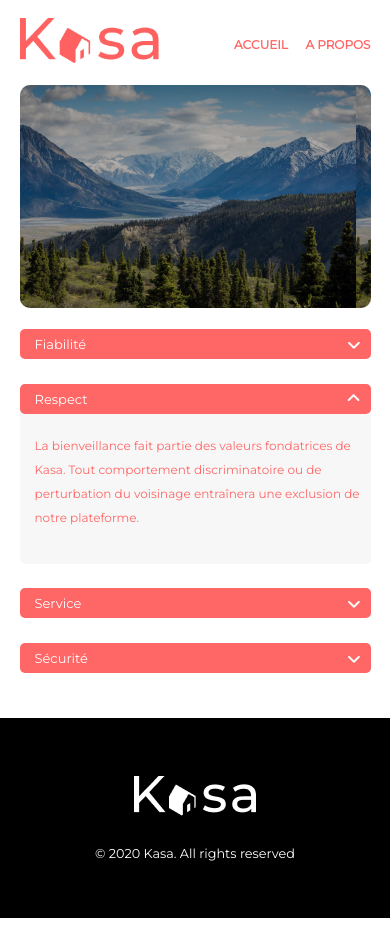
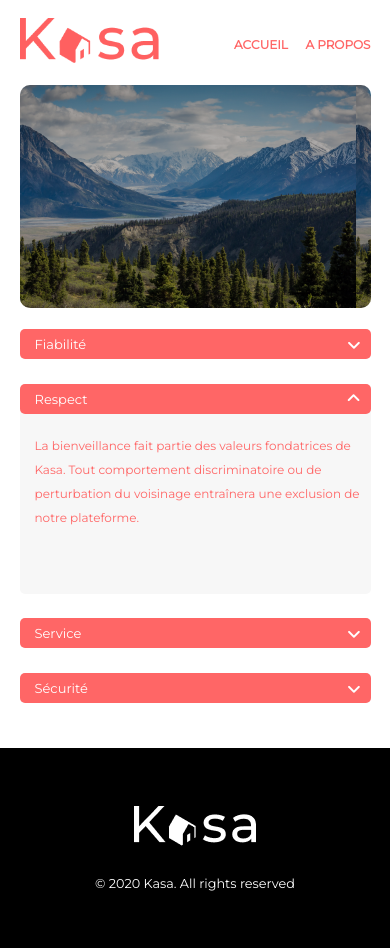
Before and after one commit to marie-lourdes/site-kasa, a React (Create React App) app in the folder Front-end/: page /about in a window 390 px wide. Before the commit the page ends 918 px from the top, so only its background shows below. Built offline with nearby package versions, Linux system fonts and the light colour scheme; no server answers.

Commit message:
collapseabout responsive mobile

```diff
--- a/Front-end/src/Atoms/Tag/StyledTag.js
+++ b/Front-end/src/Atoms/Tag/StyledTag.js
@@ -14,10 +14,10 @@ const StyledTag = styled.div`
    margin-right: 2%;
    box-sizing: border-box;
    white-space: nowrap;
-   min-width: 20%;
+   min-width: 25%;
    ${({ tagLittle }) => tagLittle &&
-      `min-width: 13%;
-    `};
+      `min-width: 17%;
+   `};
    @media screen and ${devices_mediaQueries.mobile} {
       font-size: 0.625em;
       padding: 2.16px 29px 1.84px;
--- a/Front-end/src/components/Collapse/StyledCollapse.js
+++ b/Front-end/src/components/Collapse/StyledCollapse.js
@@ -64,7 +64,7 @@ const StyledPanel = styled(RcCollapse.Panel)`
     .content-box {
 
         @media screen and ${devices_mediaQueries.mobile} {
-            min-height: 130px;
+            min-height: 160px;
         }
         ${({ $panelLocation }) => $panelLocation && `
             min-height: 215px;
```
